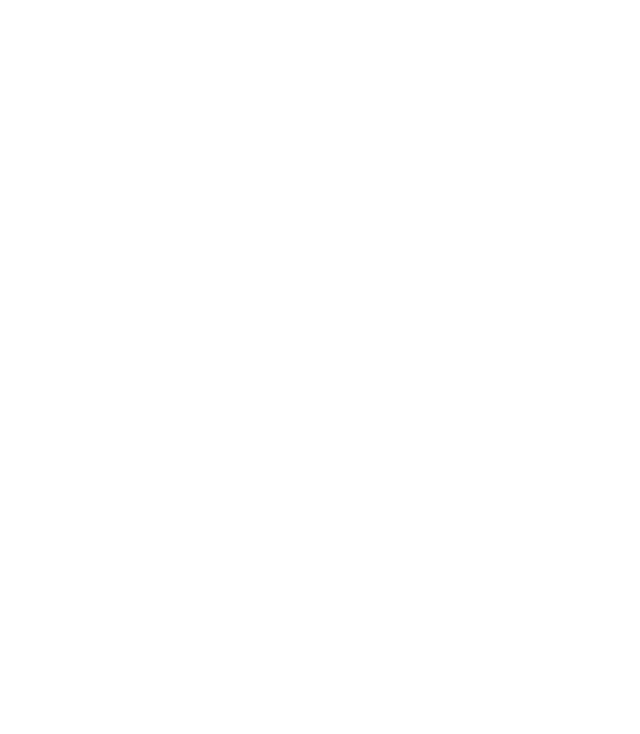
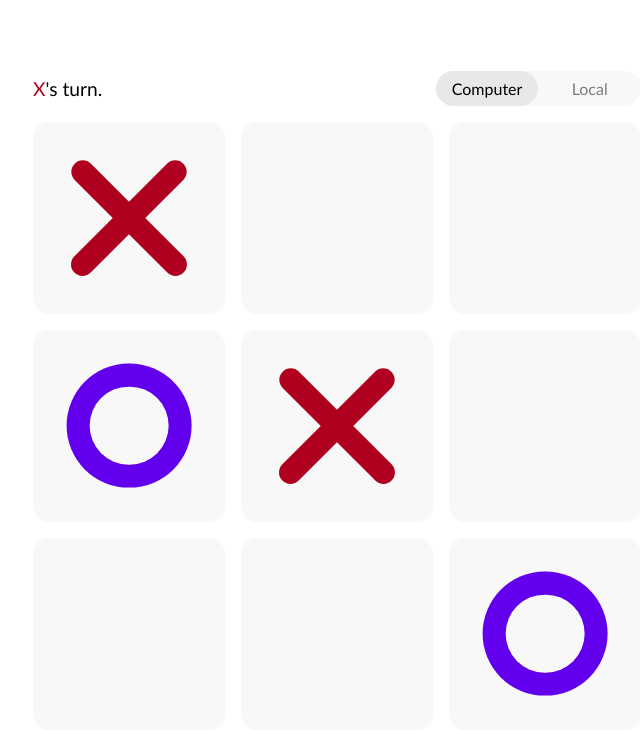
Before and after one commit to jakobgrine/tictactoe, a website built with Parcel: page src/index.html in a window 1280 px wide. Shown: the whole page, without its empty margins (303-943 px from the left). Built offline with nearby package versions, Linux system fonts and the light colour scheme.

Commit message:
Add cosmetics

```diff
--- a/src/index.css
+++ b/src/index.css
@@ -0,0 +1,183 @@
+* {
+  --foreground-color: black;
+  --background-color: white;
+  --bg-elevate-1: #f8f8f8;
+  --bg-elevate-2: #e8e8e8;
+
+  --x-color: #b00020;
+  --o-color: #6200ee;
+
+  --stroke-thickness: 12%;
+
+  box-sizing: border-box;
+}
+
+@media (prefers-color-scheme: dark) {
+  * {
+    --foreground-color: white;
+    --background-color: #121212;
+    --bg-elevate-1: #1d1d1d;
+    --bg-elevate-2: #2c2c2c;
+
+    --x-color: #cf6679;
+    --o-color: #bb86fc;
+  }
+}
+
+html,
+body {
+  height: 100%;
+  margin: 0;
+  overflow: hidden;
+
+  font-family: "Gill Sans", "Gill Sans MT", Calibri, "Trebuchet MS", sans-serif;
+  background-color: var(--background-color);
+  color: var(--foreground-color);
+}
+
+main {
+  width: min(100%, 40rem);
+  height: 100%;
+  margin: auto;
+  padding: 1rem;
+
+  display: flex;
+  flex-direction: column;
+  justify-content: center;
+  gap: 1rem;
+}
+
+header {
+  width: 100%;
+
+  display: flex;
+  flex-direction: row;
+  align-items: center;
+  justify-content: space-between;
+}
+
+header>span {
+  font-size: 1.2rem;
+}
+
+span.x {
+  color: var(--x-color);
+}
+
+span.o {
+  color: var(--o-color);
+}
+
+.toggle {
+  user-select: none;
+  background-color: var(--bg-elevate-1);
+  border-radius: 10rem;
+  cursor: pointer;
+
+  position: relative;
+
+  display: grid;
+  grid-template-columns: repeat(2, 1fr);
+  justify-items: center;
+  align-items: center;
+}
+
+.toggle>input[type="checkbox"] {
+  display: none;
+}
+
+.toggle>.slider {
+  width: 50%;
+  height: 100%;
+  border-radius: 10rem;
+  background-color: var(--bg-elevate-2);
+
+  position: absolute;
+  top: 0;
+  left: 0;
+
+  transition: left 300ms;
+}
+
+.toggle>input:checked~.slider {
+  left: 50%;
+}
+
+.toggle>.text {
+  z-index: 1;
+  padding: 0.5rem 1rem;
+}
+
+.toggle>input:checked~.text.left,
+.toggle>input:not(:checked)~.text.right {
+  opacity: 0.5;
+}
+
+#board {
+  width: 100%;
+  aspect-ratio: 1 / 1;
+
+  display: grid;
+  grid-template: repeat(3, 1fr) / repeat(3, 1fr);
+  gap: 1rem;
+}
+
+.field {
+  position: relative;
+  border-radius: 1rem;
+  background-color: var(--bg-elevate-1);
+  width: 100%;
+  aspect-ratio: 1 / 1;
+}
+
+.field:not(.x):not(.o):hover {
+  background-color: var(--bg-elevate-2);
+  cursor: pointer;
+}
+
+.field.x::before,
+.field.x::after {
+  content: "";
+  border-radius: 1rem;
+  background-color: var(--x-color);
+
+  position: absolute;
+  top: 50%;
+  left: 50%;
+  width: var(--stroke-thickness);
+  height: 80%;
+}
+
+.field.x::before {
+  transform: translate(-50%, -50%) rotate(45deg);
+}
+
+.field.x::after {
+  transform: translate(-50%, -50%) rotate(-45deg);
+}
+
+.field.o::before,
+.field.o::after {
+  content: "";
+  border-radius: 50%;
+
+  position: absolute;
+  top: 50%;
+  left: 50%;
+
+  transform: translate(-50%, -50%);
+}
+
+.field.o::before {
+  background-color: var(--o-color);
+
+  width: 65%;
+  height: 65%;
+}
+
+.field.o::after {
+  background-color: var(--bg-elevate-1);
+
+  width: calc(65% - 2 * var(--stroke-thickness));
+  height: calc(65% - 2 * var(--stroke-thickness));
+}
--- a/src/index.html
+++ b/src/index.html
@@ -9,5 +9,28 @@
     <link rel="stylesheet" href="index.css" />
     <script type="module" src="index.ts"></script>
   </head>
-  <body></body>
+  <body>
+    <main>
+      <header>
+        <span><span id="turn"><span class="x">X</span>'s</span> turn.</span>
+        <label class="toggle" for="game-mode">
+          <input type="checkbox" name="game-mode" id="game-mode" />
+          <span class="slider"></span>
+          <span class="text left">Computer</span>
+          <span class="text right">Local</span>
+        </label>
+      </header>
+      <div id="board">
+        <div class="field x" id="field-0"></div>
+        <div class="field" id="field-1"></div>
+        <div class="field" id="field-2"></div>
+        <div class="field o" id="field-3"></div>
+        <div class="field x" id="field-4"></div>
+        <div class="field" id="field-5"></div>
+        <div class="field" id="field-6"></div>
+        <div class="field" id="field-7"></div>
+        <div class="field o" id="field-8"></div>
+      </div>
+    </main>
+  </body>
 </html>
```
